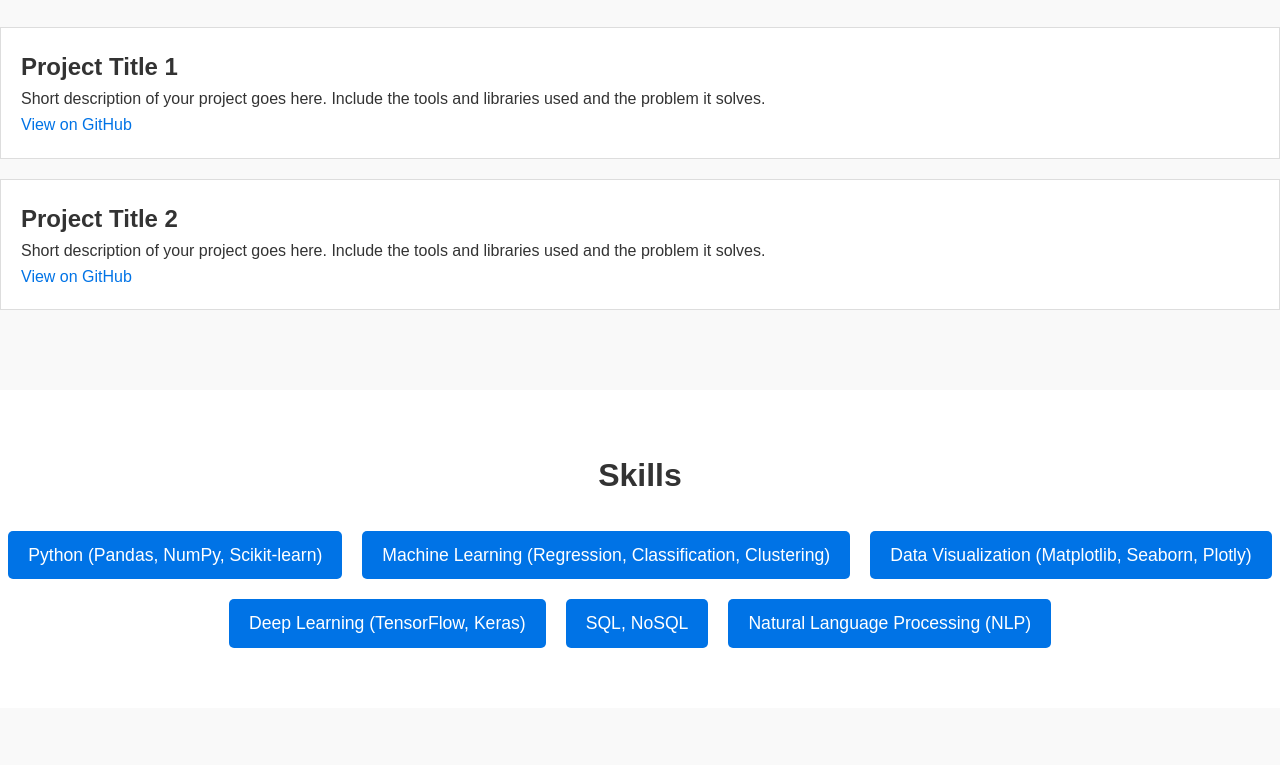
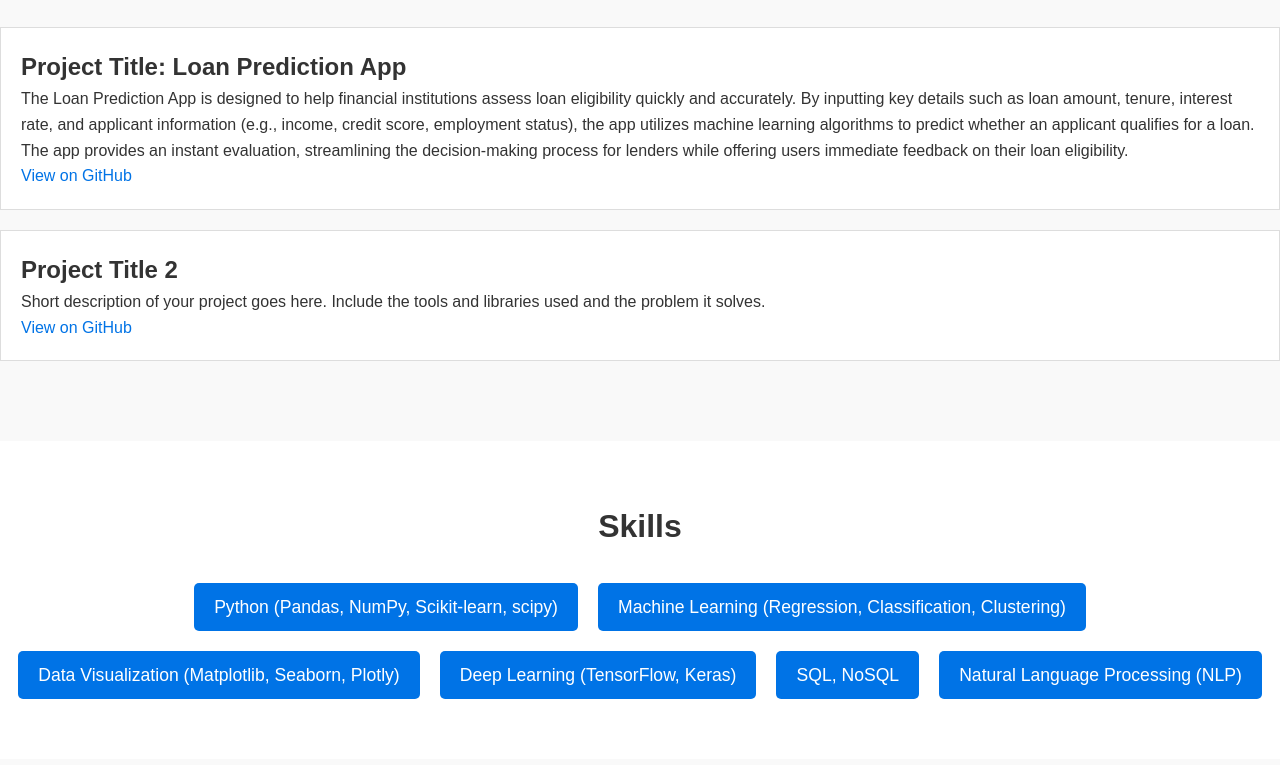
Before and after one commit to Sail2304/portfolio, a plain HTML site: page index.html in a window 1280 px wide. Shown: the part 395-1160 px from the top of the page. Drawn offline with Linux system fonts and the light colour scheme.

Commit message:
added loan prediction app

```diff
--- a/index.html
+++ b/index.html
@@ -33,8 +33,9 @@
         <div class="container">
             <h2>My Projects</h2>
             <div class="project">
-                <h3>Project Title 1</h3>
-                <p>Short description of your project goes here. Include the tools and libraries used and the problem it solves.</p>
+                <h3>Project Title: Loan Prediction App
+                </h3>
+                <p>The Loan Prediction App is designed to help financial institutions assess loan eligibility quickly and accurately. By inputting key details such as loan amount, tenure, interest rate, and applicant information (e.g., income, credit score, employment status), the app utilizes machine learning algorithms to predict whether an applicant qualifies for a loan. The app provides an instant evaluation, streamlining the decision-making process for lenders while offering users immediate feedback on their loan eligibility.</p>
                 <a href="https://github.com/yourusername/project1" target="_blank">View on GitHub</a>
             </div>
             <div class="project">
@@ -51,7 +52,7 @@
         <div class="container">
             <h2>Skills</h2>
             <ul>
-                <li>Python (Pandas, NumPy, Scikit-learn)</li>
+                <li>Python (Pandas, NumPy, Scikit-learn, scipy)</li>
                 <li>Machine Learning (Regression, Classification, Clustering)</li>
                 <li>Data Visualization (Matplotlib, Seaborn, Plotly)</li>
                 <li>Deep Learning (TensorFlow, Keras)</li>
```
